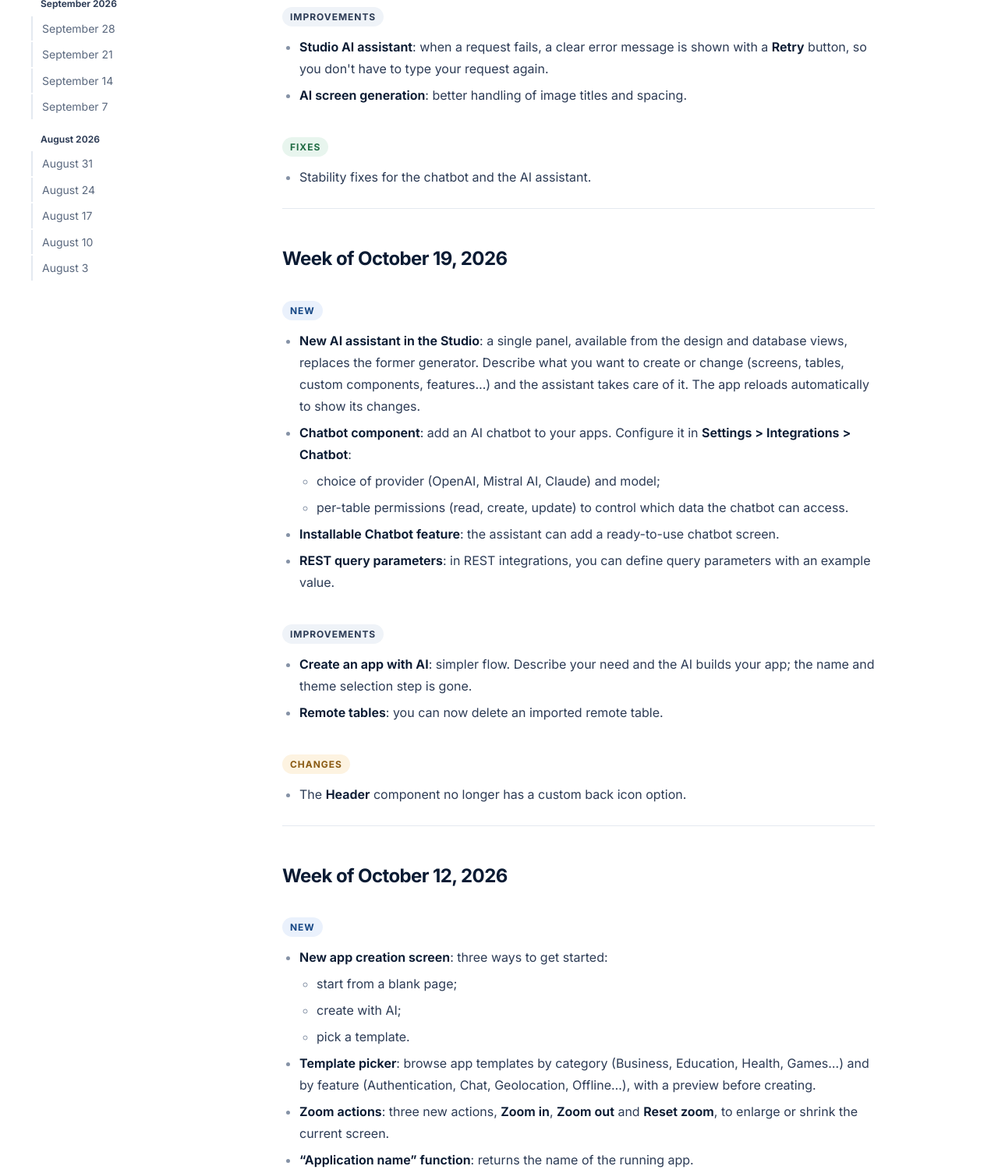
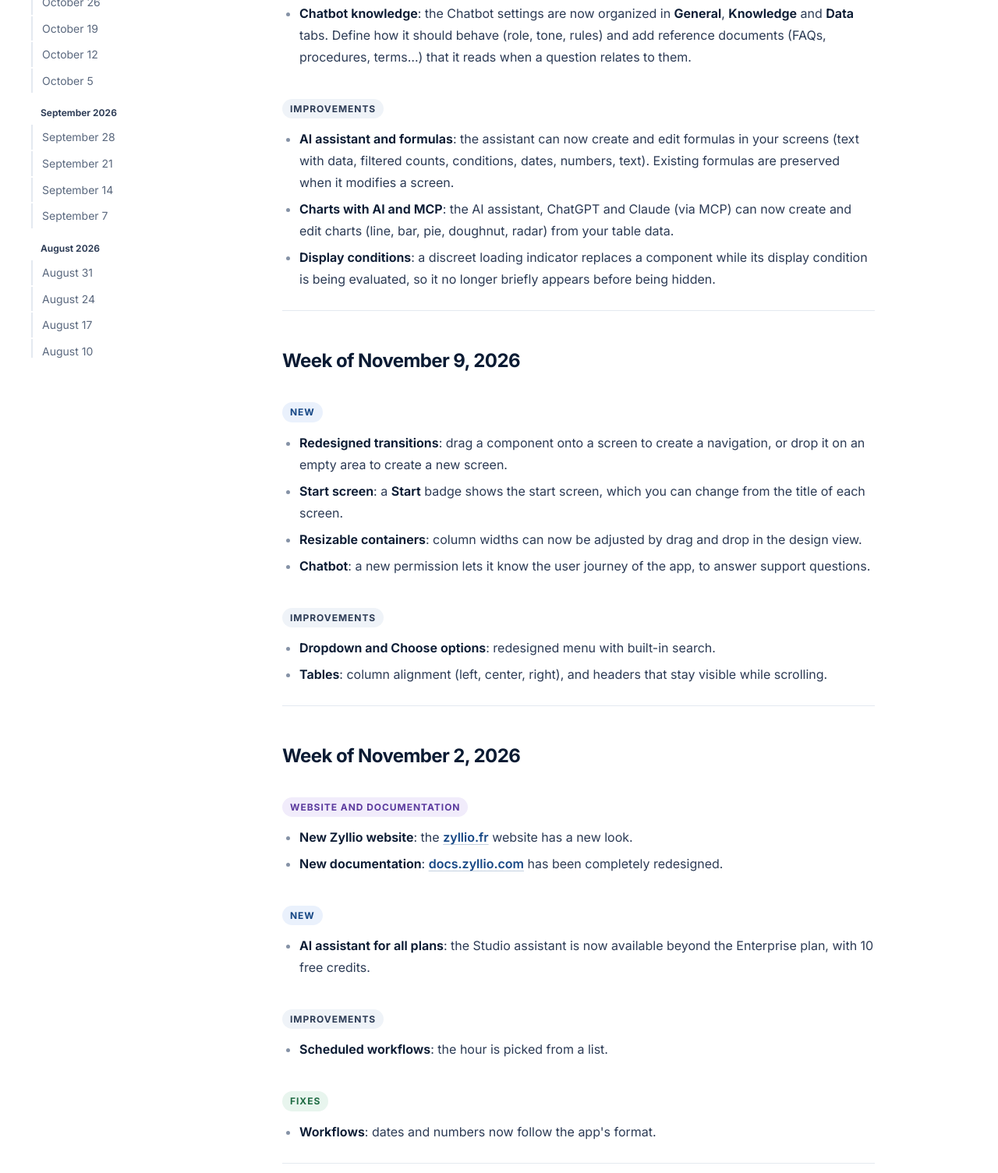
Before and after one commit to zyllio/zyllio-website, a plain HTML site: page release-notes.html in a window 1280 px wide. Shown: the part 585-2090 px from the top of the page at 78% size. Drawn offline with Linux system fonts and the light colour scheme.

Commit message:
Release notes: week of November 16, sync EN with FR
Co-Authored-By: Claude Opus 5.5 <noreply@anthropic.com>

```diff
--- a/release-notes.html
+++ b/release-notes.html
@@ -91,7 +91,7 @@
 <section class="l-head" aria-labelledby="page-t">
   <div class="wrap">
     <h1 id="page-t">Release notes</h1>
-    <p class="l-meta"><strong>Last updated:</strong> November 1, 2026</p>
+    <p class="l-meta"><strong>Last updated:</strong> November 16, 2026</p>
     <p class="l-note">What's new in Zyllio Studio, week by week. Major announcements are also on the <a href="blog.html">blog</a>.</p>
   </div>
 </section>
@@ -99,6 +99,10 @@
 <div class="wrap l-shell">
   <nav class="l-toc" aria-label="Contents">
     <strong>Weeks</strong>
+    <span class="rn-month">November 2026</span>
+    <a href="#s-2026-11-16">November 16</a>
+    <a href="#s-2026-11-09">November 9</a>
+    <a href="#s-2026-11-02">November 2</a>
     <span class="rn-month">October 2026</span>
     <a href="#s-2026-10-26">October 26</a>
     <a href="#s-2026-10-19">October 19</a>
@@ -117,6 +121,55 @@
     <a href="#s-2026-08-03">August 3</a>
   </nav>
   <article class="l-doc">
+      <section class="rn-week" aria-labelledby="s-2026-11-16">
+      <h2 id="s-2026-11-16">Week of November 16, 2026</h2>
+      <h3 class="rn-tag rn-new">New</h3>
+      <ul>
+      <li><strong>Context for the AI assistant</strong>: a new <strong>Context</strong> button lets you describe your project once (business domain, audience, tone, language, brand colors…) and add reference documents (specifications, business data, brand guidelines in .txt, .md or .csv). The assistant takes them into account for every request.</li>
+      <li><strong>Chatbot knowledge</strong>: the Chatbot settings are now organized in <strong>General</strong>, <strong>Knowledge</strong> and <strong>Data</strong> tabs. Define how it should behave (role, tone, rules) and add reference documents (FAQs, procedures, terms…) that it reads when a question relates to them.</li>
+      </ul>
+      <h3 class="rn-tag rn-improve">Improvements</h3>
+      <ul>
+      <li><strong>AI assistant and formulas</strong>: the assistant can now create and edit formulas in your screens (text with data, filtered counts, conditions, dates, numbers, text). Existing formulas are preserved when it modifies a screen.</li>
+      <li><strong>Charts with AI and MCP</strong>: the AI assistant, ChatGPT and Claude (via MCP) can now create and edit charts (line, bar, pie, doughnut, radar) from your table data.</li>
+      <li><strong>Display conditions</strong>: a discreet loading indicator replaces a component while its display condition is being evaluated, so it no longer briefly appears before being hidden.</li>
+      </ul>
+      </section>
+      <section class="rn-week" aria-labelledby="s-2026-11-09">
+      <h2 id="s-2026-11-09">Week of November 9, 2026</h2>
+      <h3 class="rn-tag rn-new">New</h3>
+      <ul>
+      <li><strong>Redesigned transitions</strong>: drag a component onto a screen to create a navigation, or drop it on an empty area to create a new screen.</li>
+      <li><strong>Start screen</strong>: a <strong>Start</strong> badge shows the start screen, which you can change from the title of each screen.</li>
+      <li><strong>Resizable containers</strong>: column widths can now be adjusted by drag and drop in the design view.</li>
+      <li><strong>Chatbot</strong>: a new permission lets it know the user journey of the app, to answer support questions.</li>
+      </ul>
+      <h3 class="rn-tag rn-improve">Improvements</h3>
+      <ul>
+      <li><strong>Dropdown and Choose options</strong>: redesigned menu with built-in search.</li>
+      <li><strong>Tables</strong>: column alignment (left, center, right), and headers that stay visible while scrolling.</li>
+      </ul>
+      </section>
+      <section class="rn-week" aria-labelledby="s-2026-11-02">
+      <h2 id="s-2026-11-02">Week of November 2, 2026</h2>
+      <h3 class="rn-tag rn-site">Website and documentation</h3>
+      <ul>
+      <li><strong>New Zyllio website</strong>: the <a href="https://zyllio.fr">zyllio.fr</a> website has a new look.</li>
+      <li><strong>New documentation</strong>: <a href="https://docs.zyllio.com">docs.zyllio.com</a> has been completely redesigned.</li>
+      </ul>
+      <h3 class="rn-tag rn-new">New</h3>
+      <ul>
+      <li><strong>AI assistant for all plans</strong>: the Studio assistant is now available beyond the Enterprise plan, with 10 free credits.</li>
+      </ul>
+      <h3 class="rn-tag rn-improve">Improvements</h3>
+      <ul>
+      <li><strong>Scheduled workflows</strong>: the hour is picked from a list.</li>
+      </ul>
+      <h3 class="rn-tag rn-fix">Fixes</h3>
+      <ul>
+      <li><strong>Workflows</strong>: dates and numbers now follow the app's format.</li>
+      </ul>
+      </section>
       <section class="rn-week" aria-labelledby="s-2026-10-26">
       <h2 id="s-2026-10-26">Week of October 26, 2026</h2>
       <h3 class="rn-tag rn-new">New</h3>
@@ -148,6 +201,7 @@
       </ul>
       <h3 class="rn-tag rn-improve">Improvements</h3>
       <ul>
+      <li><strong>Request history</strong>: the AI assistant keeps your previous requests, one click is enough to reuse one.</li>
       <li><strong>Create an app with AI</strong>: simpler flow. Describe your need and the AI builds your app; the name and theme selection step is gone.</li>
       <li><strong>Remote tables</strong>: you can now delete an imported remote table.</li>
       </ul>
```
Also changed, not shown: release-notes-fr.html (+16 -1 lines).
